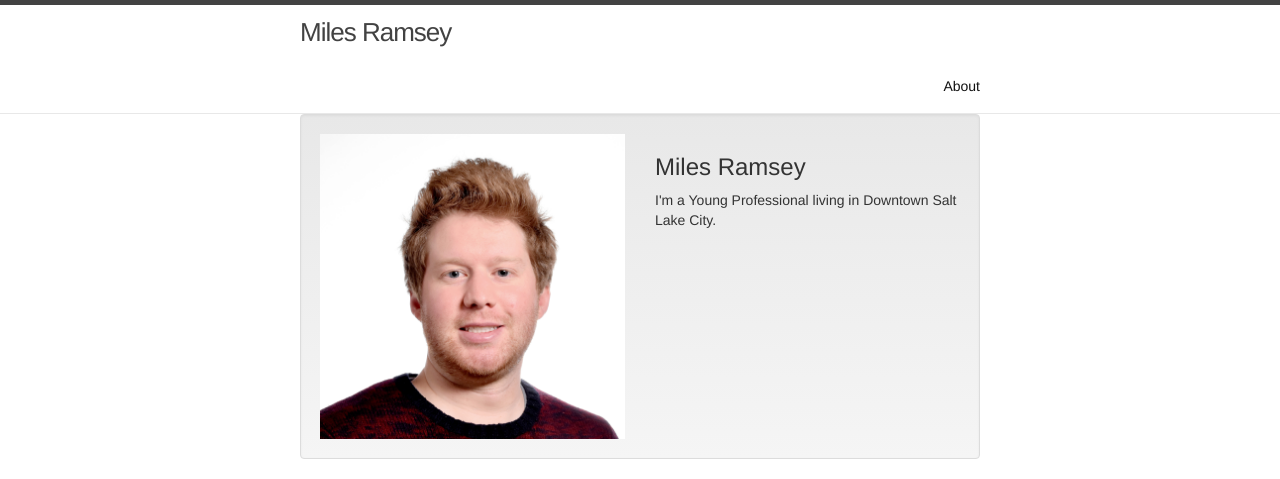
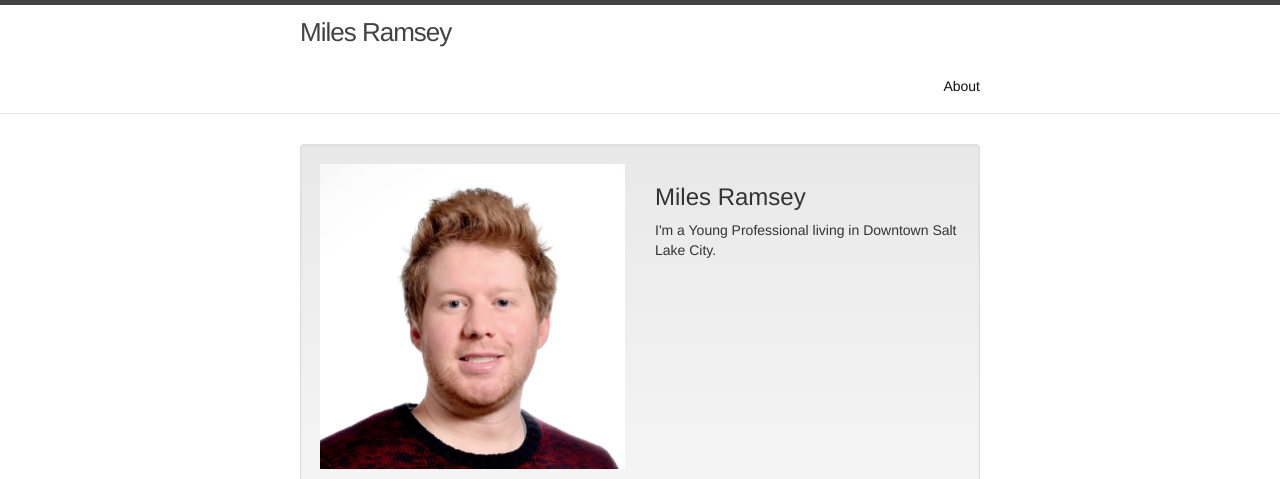
Before and after one commit to MilesRamsey/milesramsey.github.io, a Jekyll site: the page built from index.md, in a window 1280 px wide. Shown: the top 479 px of the page. Built offline with Jekyll 4.4.1, drawn with Linux system fonts in a browser that asks for light colours; grey boxes are pictures that could not be loaded.

Commit message:
Update default.html

```diff
--- a/_layouts/default.html
+++ b/_layouts/default.html
@@ -7,7 +7,7 @@
 
     {% include header.html %}
 
-    <main aria-label="Content">
+    <main class="page-content" aria-label="Content">
       <div class="wrapper">
         {{ content }}
       </div>
```
